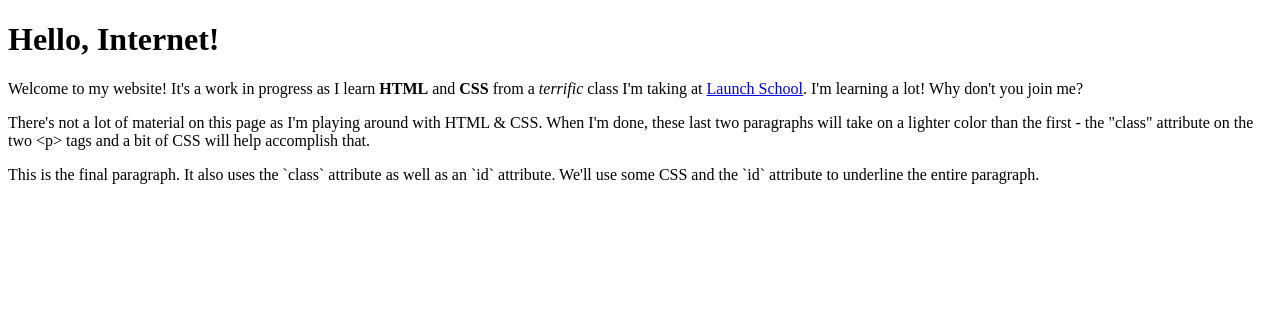
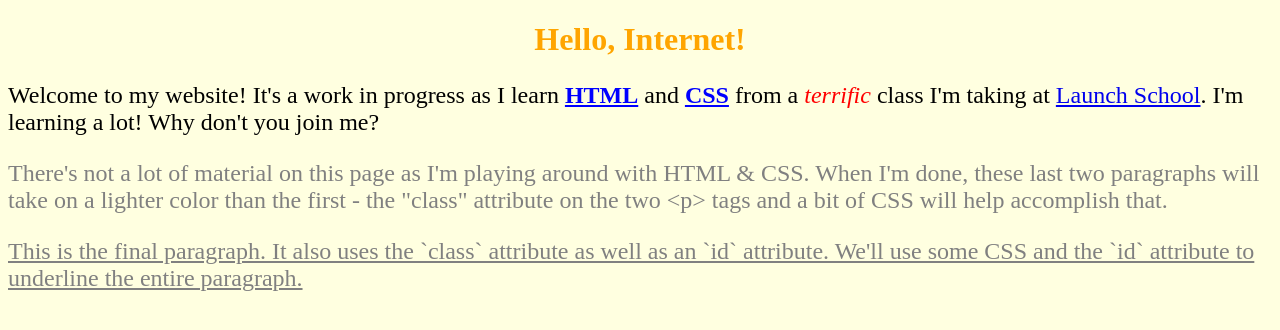
Before and after one commit to Matthew-D-Johnston/ls202-html-and-css, a plain HTML site: page ls202_lesson_1/hello.html in a window 1280 px wide. Drawn offline with Linux system fonts and the light colour scheme.

Commit message:
Add updated study notes and new css file.

```diff
--- a/ls202_lesson_1/hello.html
+++ b/ls202_lesson_1/hello.html
@@ -3,13 +3,13 @@
   <head>
     <title>Welcome!</title>
     <meta charset="utf-8" />
+    <link rel="stylesheet" href="my.css" />
   </head>
   <body>
     <h1>Hello, Internet!</h1>
 
     <p>
-      Welcome to my website! It's a work in progress as I learn <strong>HTML</strong> and <strong>CSS</strong> from a
-      <em>terrific</em> class I'm taking at <a href="https://launchschool.com">Launch School</a>. I'm learning a lot! Why don't you
+      Welcome to my website! It's a work in progress as I learn <strong>HTML</strong> and <strong>CSS</strong> from a <em>terrific</em> class I'm taking at <a href="https://launchschool.com">Launch School</a>. I'm learning a lot! Why don't you
       join me?
     </p>
 
--- /dev/null
+++ b/ls202_lesson_1/my.css
@@ -0,0 +1,29 @@
+strong {
+  color: blue;
+  text-decoration: underline;
+}
+
+h1 {
+  color: orange;
+  text-align: center;
+}
+
+em {
+  color: red;
+}
+
+p {
+  font-size: 24px;
+}
+
+body {
+  background-color: #ffffe0;
+}
+
+.more-text {
+  color: gray;
+}
+
+#final-paragraph {
+  text-decoration: underline;
+}
```
Also changed, not shown: 1 other file.
